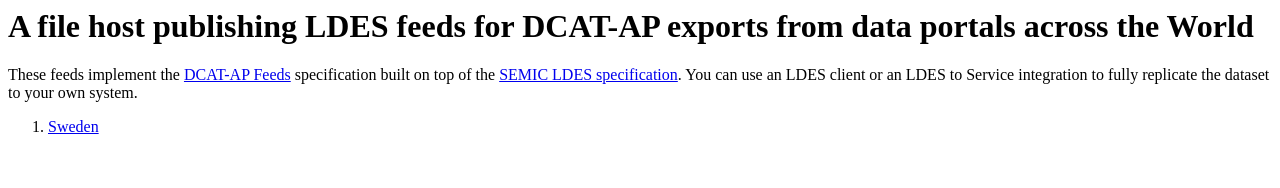
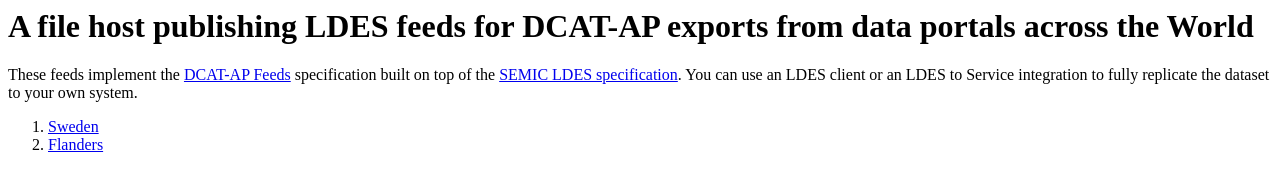
Before and after one commit to pietercolpaert/dcat, a plain HTML site: page index.html in a window 1280 px wide. Drawn offline with Linux system fonts and the light colour scheme.

Commit message:
Add flanders in index.html

```diff
--- a/index.html
+++ b/index.html
@@ -1,12 +1,18 @@
 <html>
+
 <head>
   <title>DCAT-AP Feed implementations</title>
 </head>
+
 <body>
   <h1>A file host publishing LDES feeds for DCAT-AP exports from data portals across the World</h1>
-    <p>These feeds implement the <a href="https://semiceu.github.io/LDES-DCAT-AP-feeds/">DCAT-AP Feeds</a> specification built on top of the <a href="https://w3id.org/ldes/specification">SEMIC LDES specification</a>. You can use an LDES client or an LDES to Service integration to fully replicate the dataset to your own system.</p>
+  <p>These feeds implement the <a href="https://semiceu.github.io/LDES-DCAT-AP-feeds/">DCAT-AP Feeds</a> specification
+    built on top of the <a href="https://w3id.org/ldes/specification">SEMIC LDES specification</a>. You can use an LDES
+    client or an LDES to Service integration to fully replicate the dataset to your own system.</p>
   <ol>
     <li><a href="https://www.pieter.pm/dcat/sweden/feed.ttl">Sweden</a></li>
+    <li><a href="https://www.pieter.pm/dcat/flanders/feed.ttl">Flanders</a></li>
   </ol>
 </body>
+
 </html>
```
Lines whose indentation alone changed are shown as unchanged.
